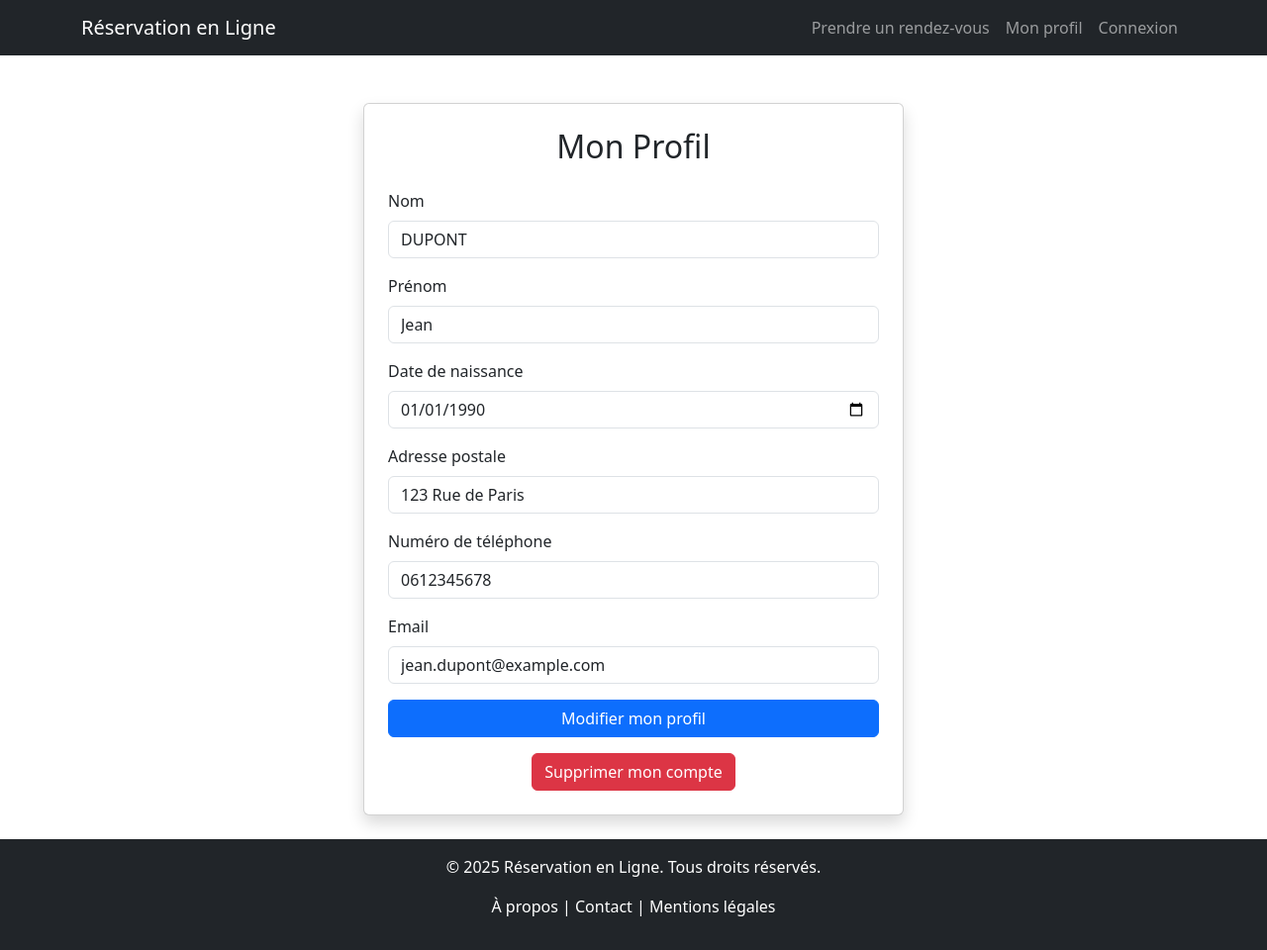
After one commit to MagiCapSss/BDD_RESERVATION, a PHP site: page /profil.php in a window 1280 px wide. The commit adds this page. Shown: the whole page at 99% size. Run offline with PHP 8.4, Linux system fonts and the light colour scheme.

Commit message:
page de profil

```diff
--- a/header.php
+++ b/header.php
@@ -16,7 +16,6 @@
             </button>
             <div class="collapse navbar-collapse" id="navbarNav">
                 <ul class="navbar-nav ms-auto">
-                    <li class="nav-item"><a class="nav-link" href="index.php">Accueil</a></li>
                     <li class="nav-item"><a class="nav-link" href="reservation.php">Prendre un rendez-vous</a></li>
                     <li class="nav-item"><a class="nav-link" href="profil.php">Mon profil</a></li>
                     <li class="nav-item"><a class="nav-link" href="connexion.php">Connexion</a></li>
--- /dev/null
+++ b/profil.php
@@ -0,0 +1,67 @@
+<?php include 'header.php'; ?>
+
+<div class="container mt-5">
+    <div class="row justify-content-center">
+        <div class="col-md-6">
+            <div class="card shadow p-4">
+                <h2 class="text-center mb-4">Mon Profil</h2>
+
+                <form action="traitement_profil.php" method="POST">
+                    <div class="mb-3">
+                        <label for="nom" class="form-label">Nom</label>
+                        <input type="text" class="form-control" id="nom" name="nom" value="DUPONT" required>
+                    </div>
+                    <div class="mb-3">
+                        <label for="prenom" class="form-label">Prénom</label>
+                        <input type="text" class="form-control" id="prenom" name="prenom" value="Jean" required>
+                    </div>
+                    <div class="mb-3">
+                        <label for="date_naissance" class="form-label">Date de naissance</label>
+                        <input type="date" class="form-control" id="date_naissance" name="date_naissance" value="1990-01-01" required>
+                    </div>
+                    <div class="mb-3">
+                        <label for="adresse" class="form-label">Adresse postale</label>
+                        <input type="text" class="form-control" id="adresse" name="adresse" value="123 Rue de Paris" required>
+                    </div>
+                    <div class="mb-3">
+                        <label for="telephone" class="form-label">Numéro de téléphone</label>
+                        <input type="tel" class="form-control" id="telephone" name="telephone" value="0612345678" required>
+                    </div>
+                    <div class="mb-3">
+                        <label for="email" class="form-label">Email</label>
+                        <input type="email" class="form-control" id="email" name="email" value="jean.dupont@example.com" required>
+                    </div>
+                    <input type="hidden" name="csrf_token" value="TOKEN_A_REMPLACER">
+                    <button type="submit" class="btn btn-primary w-100">Modifier mon profil</button>
+                </form>
+
+                <div class="text-center mt-3">
+                    <button class="btn btn-danger" data-bs-toggle="modal" data-bs-target="#confirmDelete">Supprimer mon compte</button>
+                </div>
+            </div>
+        </div>
+    </div>
+</div>
+
+<div class="modal fade" id="confirmDelete" tabindex="-1" aria-labelledby="confirmDeleteLabel" aria-hidden="true">
+    <div class="modal-dialog">
+        <div class="modal-content">
+            <div class="modal-header">
+                <h5 class="modal-title" id="confirmDeleteLabel">Confirmer la suppression</h5>
+                <button type="button" class="btn-close" data-bs-dismiss="modal" aria-label="Close"></button>
+            </div>
+            <div class="modal-body">
+                Êtes-vous sûr de vouloir supprimer votre compte ? Cette action est irréversible.
+            </div>
+            <div class="modal-footer">
+                <button type="button" class="btn btn-secondary" data-bs-dismiss="modal">Annuler</button>
+                <form action="supprimer_compte.php" method="POST">
+                    <input type="hidden" name="csrf_token" value="TOKEN_A_REMPLACER">
+                    <button type="submit" class="btn btn-danger">Supprimer</button>
+                </form>
+            </div>
+        </div>
+    </div>
+</div>
+
+<?php include 'footer.php'; ?>
```
